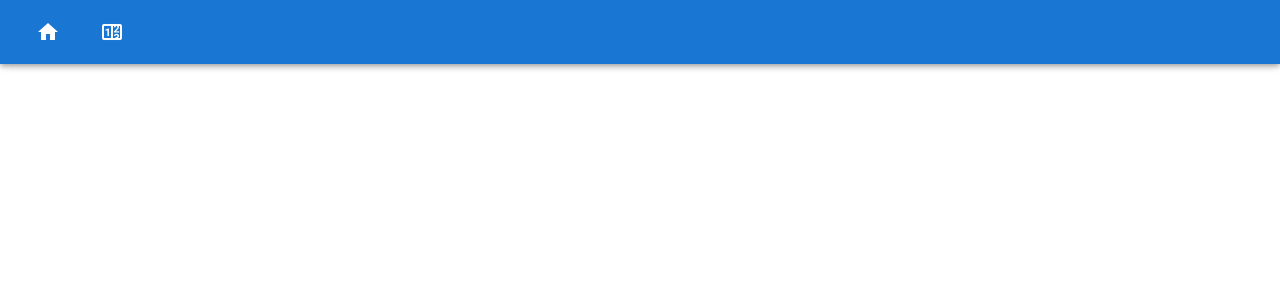
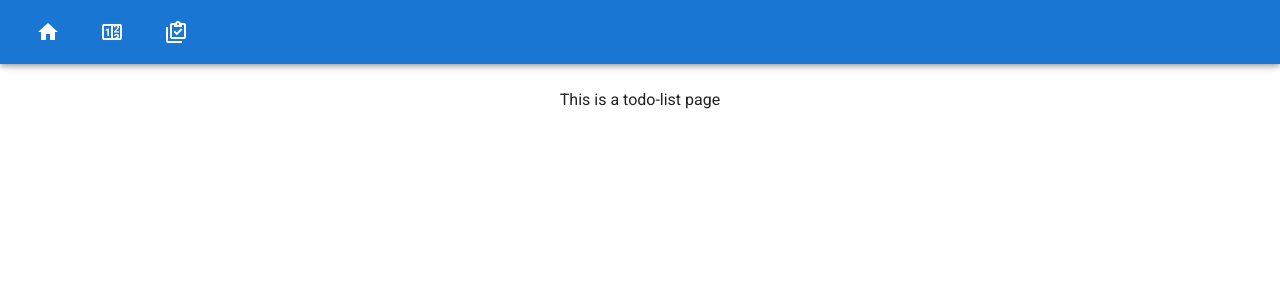
Before and after one commit to arakawamoriyuki/vue-nuxt-handson, a Vue app: page /todo-list in a window 1280 px wide. Shown: the top 300 px of the page. Built offline with nearby package versions, Linux system fonts and the light colour scheme.

Commit message:
todolistページ作成とルーティング登録

```diff
--- a/src/components/AppBar.vue
+++ b/src/components/AppBar.vue
@@ -5,6 +5,9 @@
     </v-btn>
     <v-btn href="/counter" text>
       <v-icon>mdi-counter</v-icon>
+    </v-btn>
+    <v-btn href="/todo-list" text>
+      <v-icon>mdi-clipboard-check-multiple-outline</v-icon>
     </v-btn>
   </v-app-bar>
 </template>
--- a/src/router/index.ts
+++ b/src/router/index.ts
@@ -15,6 +15,11 @@ const routes: Array<RouteConfig> = [
     name: 'Counter',
     component: () => import(/* webpackChunkName: "counter" */ '../views/Counter.vue'),
   },
+  {
+    path: '/todo-list',
+    name: 'TodoList',
+    component: () => import(/* webpackChunkName: "counter" */ '../views/TodoList.vue'),
+  },
 ];
 
 const router = new VueRouter({
--- /dev/null
+++ b/src/views/TodoList.vue
@@ -0,0 +1,16 @@
+<template>
+  <v-responsive
+    class="overflow-y-auto"
+    max-height="400"
+  >
+    <div class="pa-6 text-center">
+      This is a todo-list page
+    </div>
+  </v-responsive>
+</template>
+
+<script>
+export default {
+  name: 'todo-list',
+};
+</script>
```
